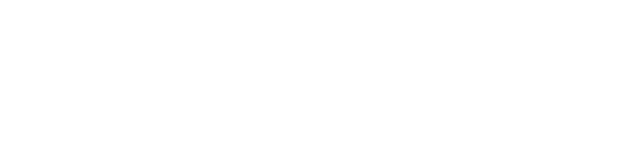
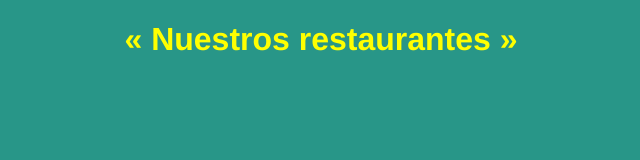
Before and after one commit to feden15/desafio-03-02, a website built with Vite: page index.html in a window 1280 px wide. Shown: the whole page, without its empty margins (319-959 px from the left). Built offline with nearby package versions, Linux system fonts and the light colour scheme.

Commit message:
Damos estilo al fondo y al texto. Agregamos las imagenes a public/img en formato .webp

```diff
--- a/index.html
+++ b/index.html
@@ -4,11 +4,11 @@
     <head>
       <meta charset="UTF-8" />
       <meta name="viewport" content="width=device-width, initial-scale=1.0" />
-      <title>Vite App</title>
+      <title>« Nuestros restaurantes »</title>
     </head>
 
-    <body>
-
+    <body id="color-fondo">
+      <h1>« Nuestros restaurantes »</h1>
 
       <script type="module" src="/main.js"></script>
     </body>
--- a/style.css
+++ b/style.css
@@ -0,0 +1,15 @@
+h1 {
+    text-align: center;
+    font-family: 'Franklin Gothic Medium', 'Arial Narrow', Arial, sans-serif;
+    font-size: xx-large;
+    color: yellow;
+    font-weight: bold;
+}
+
+#color-fondo {
+    background-color: rgb(40,150,136);
+}
+
+img {
+    border: 4px solid white;
+}
```
Also changed, not shown: public/img/barcelona.webp (added), public/img/buenos-aires.webp (added), public/img/madrid.webp (added), public/img/miami.webp (added), public/img/paris.webp (added), public/img/pipa.webp (added), public/img/rio-de-janeiro.webp (added), public/img/roma.webp (added), public/img/rosario.webp (added), public/img/tokio.webp (added).
